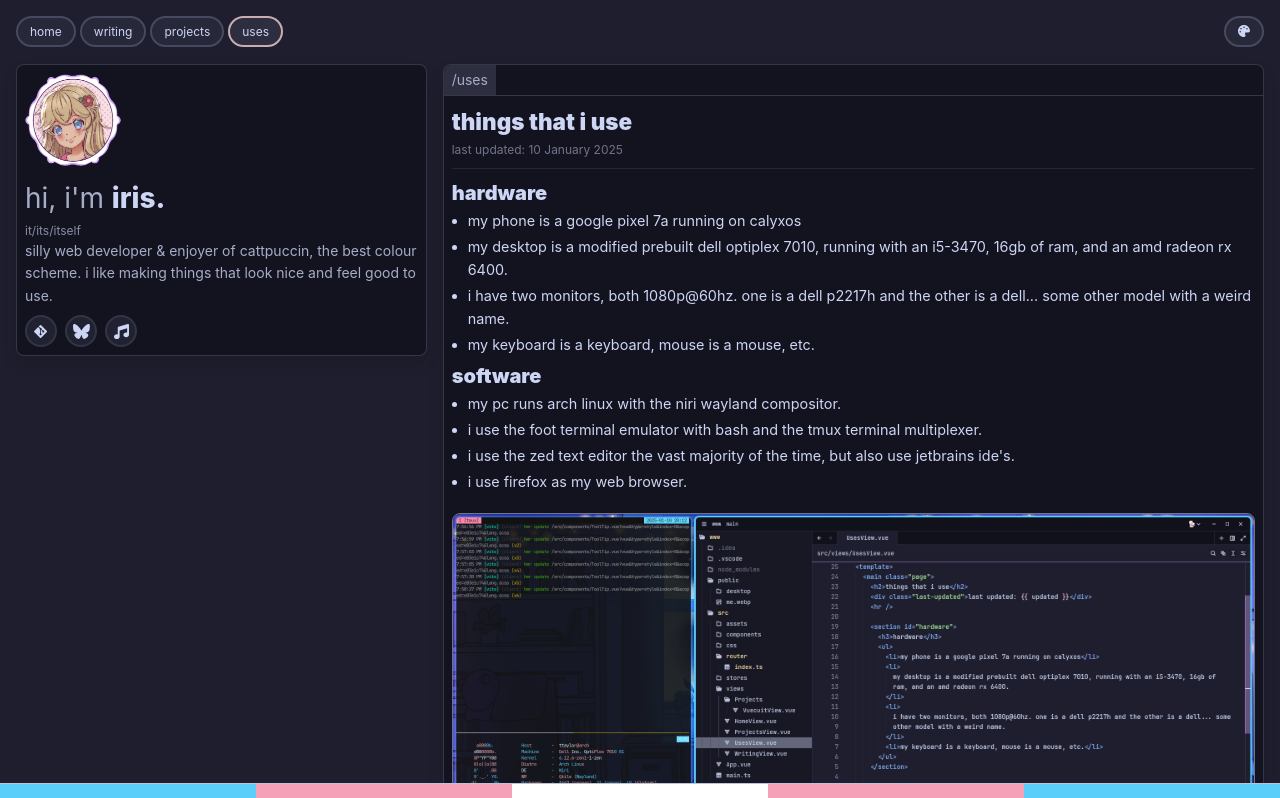
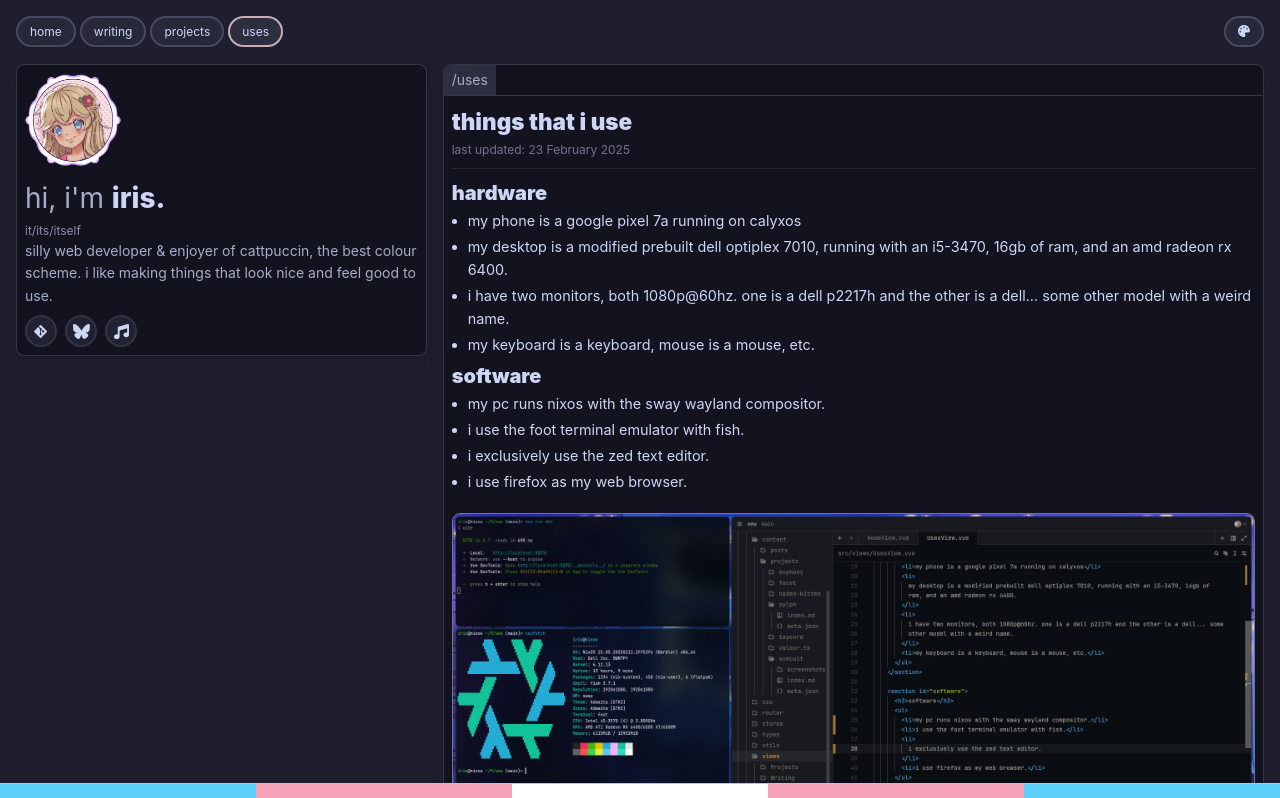
Before and after one commit to irimoe/legallyiris.github.io, a Vue app: page /uses in a window 1280 px wide. Shown: the top 798 px of the page. Built offline with nearby package versions, Linux system fonts and the light colour scheme.

Commit message:
feat(uses): update uses

```diff
--- a/src/views/HomeView.vue
+++ b/src/views/HomeView.vue
@@ -16,6 +16,8 @@
     </p>
 
     <h2>say meow</h2>
-    <p>send cat sounds to my email at <a href="mailto:iris@heyiris.dev">iris@heyiris.dev</a></p>
+    <p>send cat sounds to my email at <a href="mailto:iris@legallyiris.dev">iris@legallyiris.dev</a>
+      or on discord, @legallyiris</p>
+
   </main>
 </template>
--- a/src/views/UsesView.vue
+++ b/src/views/UsesView.vue
@@ -1,10 +1,10 @@
 <script setup lang="ts">
-const updatedMs = 1736540206 * 1000
-const updated = new Date(updatedMs).toLocaleDateString('en-GB', {
-  year: 'numeric',
-  month: 'long',
-  day: 'numeric',
-})
+const updatedMs = 1740280046 * 1000;
+const updated = new Date(updatedMs).toLocaleDateString("en-GB", {
+	year: "numeric",
+	month: "long",
+	day: "numeric",
+});
 </script>
 
 <template>
@@ -32,11 +32,9 @@
     <section id="software">
       <h3>software</h3>
       <ul>
-        <li>my pc runs arch linux with the niri wayland compositor.</li>
-        <li>i use the foot terminal emulator with bash and the tmux terminal multiplexer.</li>
-        <li>
-          i use the zed text editor the vast majority of the time, but also use jetbrains ide's.
-        </li>
+        <li>my pc runs nixos with the sway wayland compositor.</li>
+        <li>i use the foot terminal emulator with fish.</li>
+        <li>i exclusively use the zed text editor.</li>
         <li>i use firefox as my web browser.</li>
       </ul>
 
```
Also changed, not shown: public/desktop/screenshot.png.
